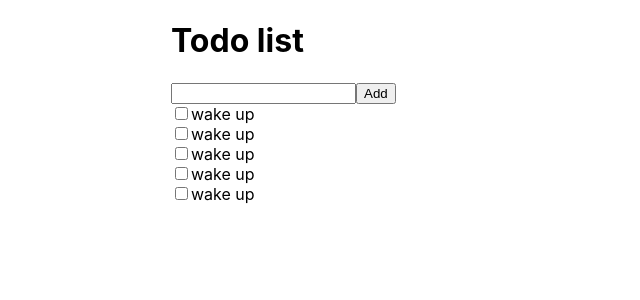
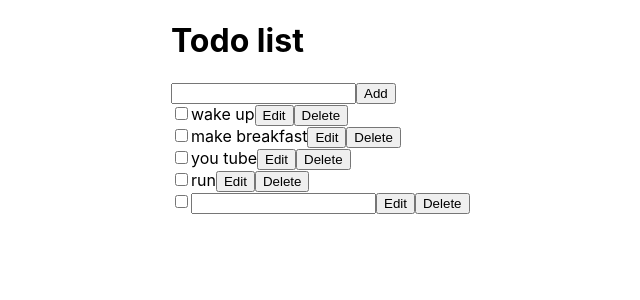
Before and after one commit to Yevjenii-Lim/reactTodo, a React (Create React App) app: page / in a window 1280 px wide. Shown: the top 300 px of the page, without its empty margins (319-959 px from the left). Built offline with nearby package versions, Linux system fonts and the light colour scheme.

Commit message:
working progress

```diff
--- a/src/components/Item.jsx
+++ b/src/components/Item.jsx
@@ -5,8 +5,10 @@ let Item = (props) => {
 
     return (
         <div>
-            <input id={props.id} type="checkbox" />
-            <label htmlFor={props.id}>{props.text}</label>
+            <input id={props.id} onChange={() => {props.chengeState(props.id)}} type="checkbox" checked={props.checked}/>
+            {props.text}
+            <button onClick={() => {props.editText(props.id)}}>Edit</button>
+            <button onClick={() => props.delete(props.id)}>Delete</button>
         </div>
     )
 }
--- a/src/components/TodoItems.jsx
+++ b/src/components/TodoItems.jsx
@@ -3,11 +3,12 @@ import { connect } from 'react-redux';
 import React from 'react';
 
 import Item from './Item';
+import { changeDoneActionCreator, deleteTodoActionCreator, editTextTodoActionCreator } from '../react-redux/addTodoReducer';
 
 
 let TodoItems = (props) => {
 // debugger
-    let Items = props.data.map((i, index) => <Item text={i.text} done={i.done} id={index} key={index}></Item>)
+    let Items = props.data.map((i, index) => <Item chengeState={props.changeState} checked={i.done} text={i.text} delete={props.delete} done={i.done} id={index} key={index} editText={props.editText}></Item>)
 
     return (
         <div>
@@ -23,8 +24,16 @@ let mapStateToProps = (state) => {
     )
 }
 
+let mapDispatchToProps = (dispatch) => {
+    return ({
+        delete: (id) => dispatch(deleteTodoActionCreator(id)),
+        changeState: (id) => dispatch(changeDoneActionCreator(id)),
+        editText: (id) => dispatch(editTextTodoActionCreator(id))
+    })
+}
 
 
-let TodoItemsContainer = connect(mapStateToProps)(TodoItems)
+
+let TodoItemsContainer = connect(mapStateToProps, mapDispatchToProps)(TodoItems)
 
 export default TodoItemsContainer
--- a/src/react-redux/addTodoReducer.js
+++ b/src/react-redux/addTodoReducer.js
@@ -1,11 +1,13 @@
+import React from 'react'
+
 let initialState = {
     formText: '',
     data: [
         {done: false, text: 'wake up'},
-        {done: false, text: 'wake up'},
-        {done: false, text: 'wake up'},
-        {done: false, text: 'wake up'},
-        {done: false, text: 'wake up'},
+        {done: false, text: 'make breakfast'},
+        {done: false, text: 'you tube'},
+        {done: false, text: 'run'},
+        {done: false, text: <input></input>},
     ]
 }
 
@@ -24,18 +26,41 @@ let TodoReducer = (state = initialState, action) => {
         }
 
     }else if(action.type === 'textChange'){
+
         return {
             ...state,
             formText: action.text
         }
-    }else {
+    }else if(action.type === 'deleteTodo') {
+        state.data.splice(action.id, 1)
+        return {
+            ...state,
+            data: [...state.data]
+        }
+    }else if(action.type === 'changeState') {
+        state.data[action.id].done = !state.data[action.id].done
+        return {
+            ...state,
+            data: [...state.data]
+        }
+    }else if(action.type === 'editText') {
+        state.data[action.id].text = <input onChange={()=> TodoReducer(state, textChangerActionCreator('gell'))} value={state.data[action.id].text}></input>
+
+        return {
+            ...state,
+            data: [...state.data]
+        }
+    }
+    else {
         return state
     }
 }
 
-
 export let textChangerActionCreator = (text) => ({type: 'textChange', text: text})
 export let addTodoActionCreator = (text) => ({type :'addTodo', text: text})
+export let deleteTodoActionCreator = (id) => ({type: 'deleteTodo', id: id})
+export let changeDoneActionCreator = (id) => ({type: 'changeState', id:id})
+export let editTextTodoActionCreator = (id) => ({type: "editText", id:id})
 
 
 export default TodoReducer
```
Also changed, not shown: 1 other file (tests, documents, lock files or other folders).
